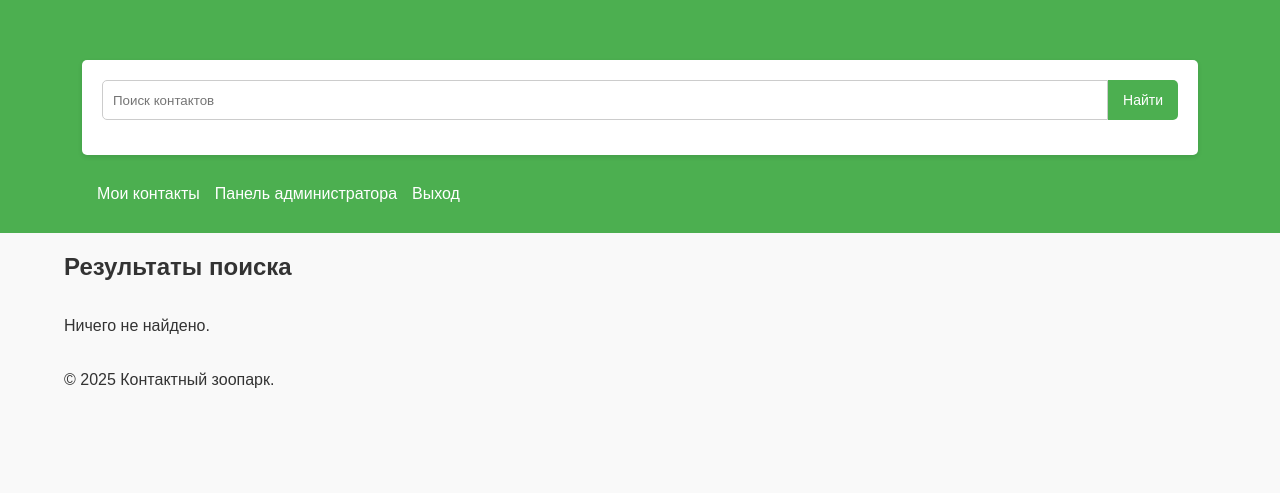
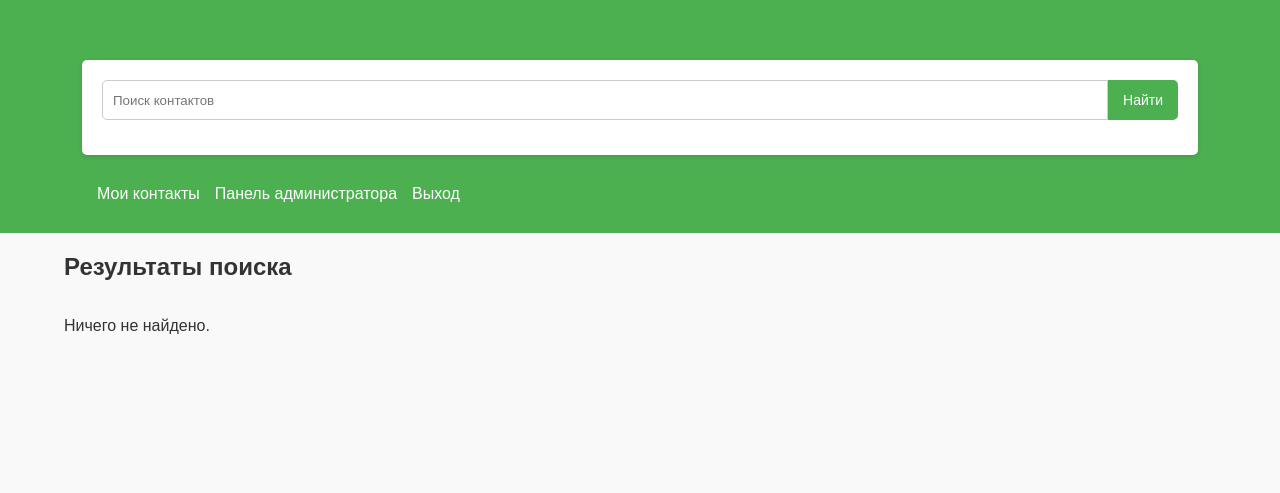
Before and after one commit to romka201616/ContactZoo, a Flask app: page /search in a window 1280 px wide. Shown: the top 493 px of the page. Run offline with Flask 3, Linux system fonts and the light colour scheme; a user stored in the database is signed in.

Commit message:
fix search + delete footer

```diff
--- a/templates/base.html
+++ b/templates/base.html
@@ -40,11 +40,6 @@
         {% endwith %}
         {% block content %}{% endblock %}
     </main>
-    <footer>
-        <div class="container">
-            <p>© 2025 Контактный зоопарк.</p>
-        </div>
-    </footer>
     <script>
         document.addEventListener('DOMContentLoaded', function() {
             const copyButtons = document.querySelectorAll('.copy-button');
--- a/templates/search_results.html
+++ b/templates/search_results.html
@@ -13,7 +13,10 @@
             <div class="card">
                 <img src="{{ url_for('static', filename='uploads/' + contact['photo']) }}" alt="Фото {{ contact['name'] }}">
                 <h3>{{ contact['name'] }} {{ contact['surname'] }}</h3>
-                <p>Телефон: {{ contact['phone'] }}</p>
+                <p>
+                    {{ contact['phone'] }}
+                    <button class="material-symbols-outlined copy-button" data-phone="{{ contact['phone'] }}">content_copy</button>
+                </p>
                 <div class="actions">
                     <a href="{{ url_for('edit_contact', id=contact['id']) }}" class="btn">Изменить</a>
                     <form class="delete-button" method="POST" action="{{ url_for('delete_contact', id=contact['id']) }}">
```
